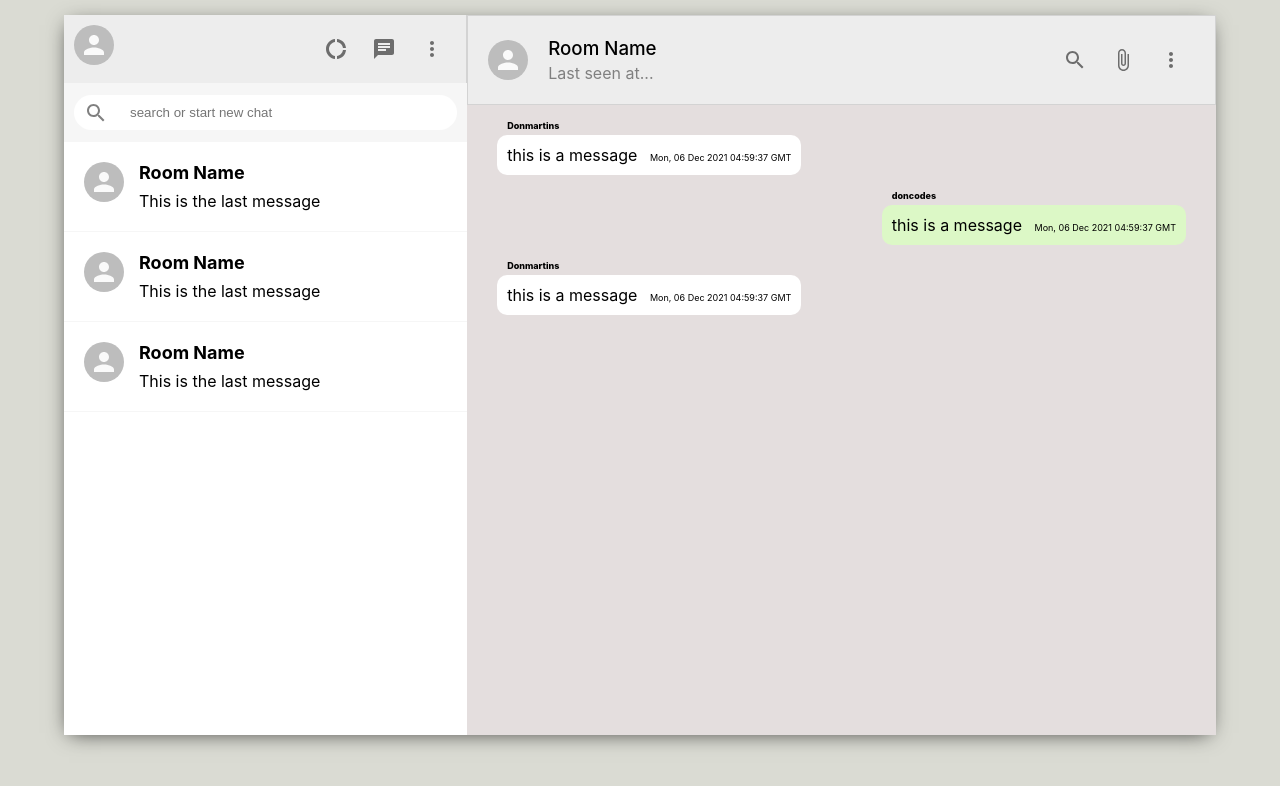
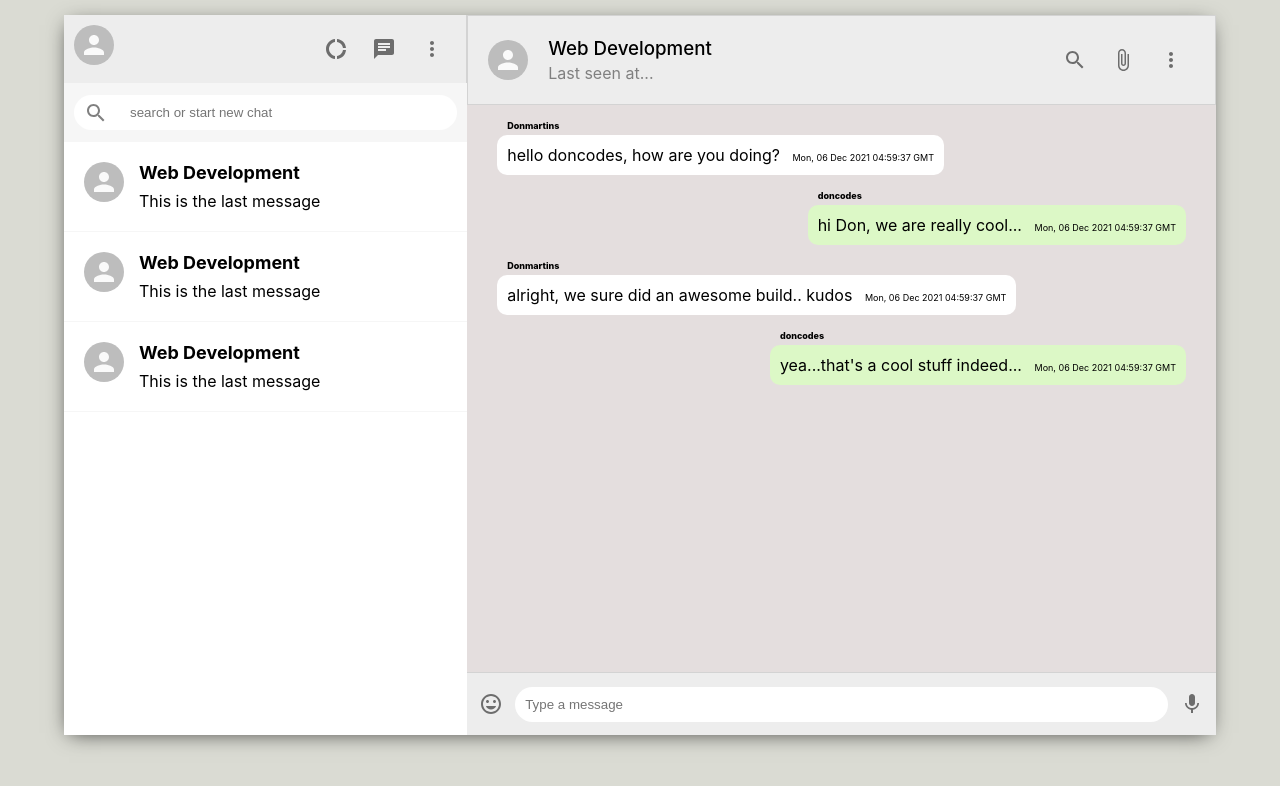
Before and after one commit to WizardChiboy/whatsapp_clone_code_challenge, a React (Create React App) app: page / in a window 1280 px wide. Shown: the top 786 px of the page. Built offline with nearby package versions, Linux system fonts and the light colour scheme.

Commit message:
final front end

```diff
--- a/src/components/Chat.css
+++ b/src/components/Chat.css
@@ -62,3 +62,36 @@ background-color: #dcf8c6;
   font-weight: 800;
   font-size: xx-small;
 }
+
+.chat-footer {
+  display: flex;
+  justify-content: space-between;
+  align-items: center;
+  height: 62px;
+  border-top: 1px solid lightgray;
+}
+
+.chat-footer > form {
+  display: flex;
+  flex: 1;
+}
+
+.chat-footer > form > input {
+  flex: 1;
+  border-radius: 30px;
+  padding: 10px;
+  border: none;
+  outline-width: 0;
+
+}
+
+
+.chat-footer > form > button {
+  display: none;
+
+}
+
+.chat-footer > .MuiSvgIcon-root {
+  padding: 10px;
+  color: gray;
+}
--- a/src/components/Chat.js
+++ b/src/components/Chat.js
@@ -2,6 +2,8 @@ import React from "react";
 import "./Chat.css";
 import { SearchOutlined, AttachFile, MoreVert } from "@material-ui/icons";
 import { Avatar, IconButton } from "@material-ui/core";
+import  InsertEmoticon  from "@material-ui/icons/InsertEmoticon";
+import  MicIcon  from "@material-ui/icons/Mic"
 
 function Chat() {
   return (
@@ -11,7 +13,7 @@ function Chat() {
           <Avatar />
 
           <div className="chat-headerInfo">
-            <h3> Room Name</h3>
+            <h3> Web Development </h3>
             <p> Last seen at...</p>
           </div>
 
@@ -33,19 +35,45 @@ function Chat() {
         <div className="chat-body">
           <p className="chat-message">
             <span className="chat-name"> Donmartins </span>
-            this is a message
+            hello doncodes, how are you doing?
             <span className="chat-timestamp"> {new Date().toUTCString()} </span>
           </p>
           <p className="chat-message chat-reciever">
             <span className="chat-name"> doncodes </span>
-            this is a message
+            hi Don, we are really cool...
             <span className="chat-timestamp"> {new Date().toUTCString()} </span>
           </p>
           <p className="chat-message">
             <span className="chat-name"> Donmartins </span>
-            this is a message
+            alright, we sure did an awesome build.. kudos
             <span className="chat-timestamp"> {new Date().toUTCString()} </span>
           </p>
+
+          <p className="chat-message chat-reciever">
+            <span className="chat-name"> doncodes </span>
+            yea...that's a cool stuff indeed...
+            <span className="chat-timestamp"> {new Date().toUTCString()} </span>
+          </p>
+        </div>
+
+        <div className="chat-footer">
+
+          <IconButton>
+          <InsertEmoticon/>
+
+          </IconButton>
+
+          <form>
+            <input type="text" placeholder="Type a message" />
+            <button type="submit"> send your message </button>
+          </form>
+
+          <IconButton>
+          <MicIcon/>
+
+          </IconButton>
+
+
         </div>
       </div>
     </>
--- a/src/components/SidebarChat.js
+++ b/src/components/SidebarChat.js
@@ -11,9 +11,12 @@ function SidebarChat() {
 
             <div className="sidebarChat-info">
 
-                <h2>Room Name</h2>
+                <h2>Web Development</h2>
                 <p> This is the last message </p>
+
+
             </div>
+
         </div>
 
         </>
```
Also changed, not shown: src/images/bg.png (added).
